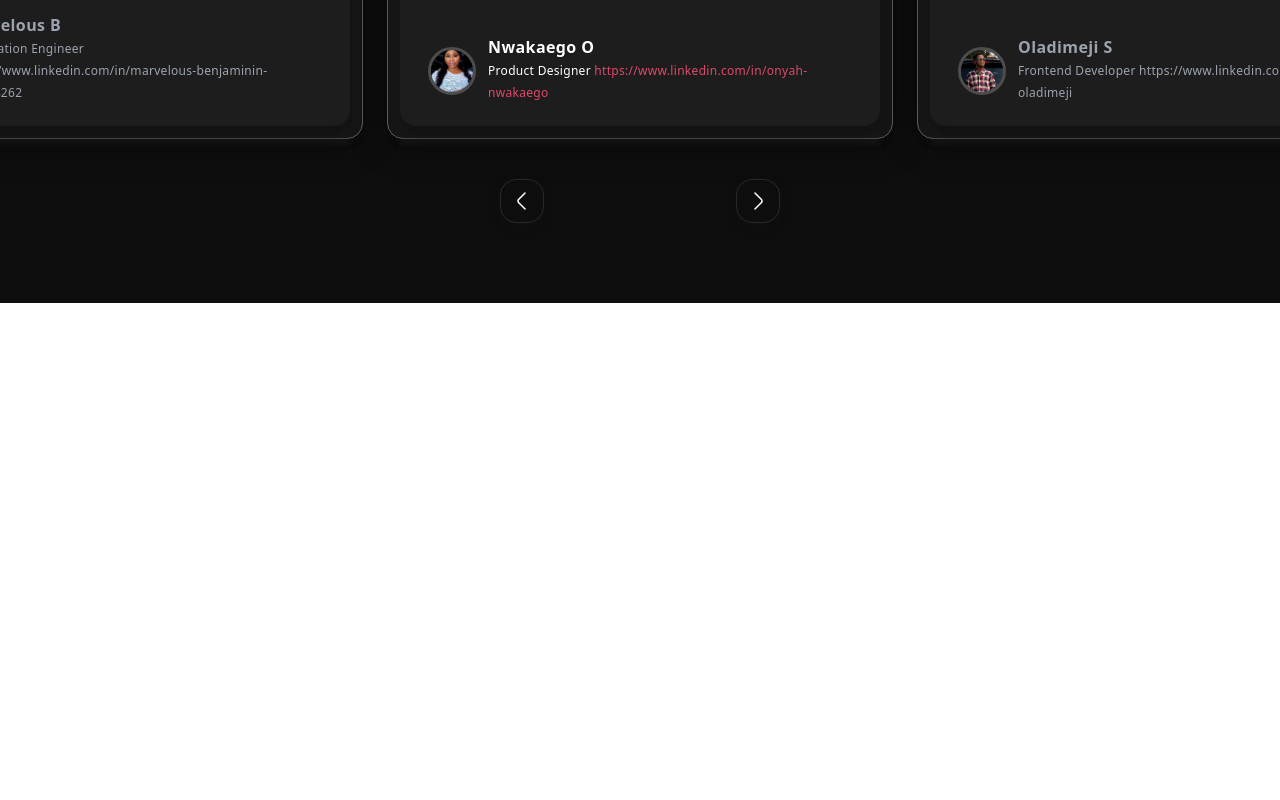
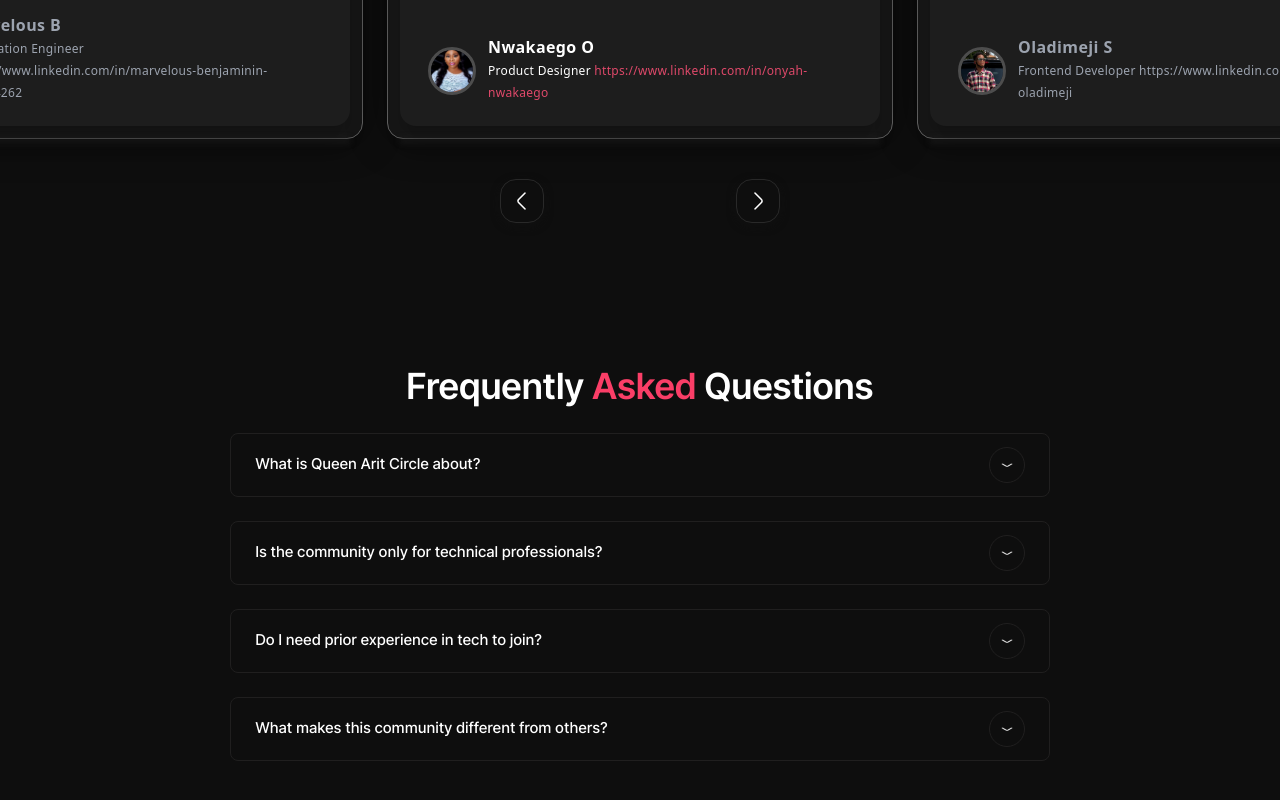
Before and after one commit to OLADIMEJI988/aritdevcircle, a React (Vite) app: page / in a window 1280 px wide. Shown: the part 2968-3768 px from the top of the page. Before the commit the page ends 3271 px from the top, so only its background shows below. Built offline with nearby package versions, Linux system fonts and the light colour scheme.

Commit message:
added FAQ

```diff
--- /dev/null
+++ b/src/components/FAQ.jsx
@@ -0,0 +1,76 @@
+import React, { useRef } from "react";
+import { motion, useInView } from "framer-motion";
+import arrowUp from "../assets/arrowup.webp";
+import arrowDown from "../assets/arrowdown.webp";
+import Questions from "./Questions";
+
+export default function FAQ() {
+  return (
+    <div className="bg-[#0E0E0E] text-white mobile:max-lg:pb-80 py-10 tracking-wide inter">
+      {/* Title */}
+      <FAQHeader />
+
+      {/* FAQ Items */}
+      <div className="mb-20 mt-4 px-4 md:px-10 lg:px-32 space-y-6">
+        <FAQItem
+          question="What is Queen Arit Circle about?"
+          answer="Queen Arit Circle is a supportive community for early-career and mid-level tech professionals designed to help members transition from learning to earning through mentorship, collaboration and career enhancement."
+        />
+        <FAQItem
+          question="Is the community only for technical professionals?"
+          answer="No. While we have developers, designers, and data professionals, we also support non-technical roles such as virtual/executive assistants, project managers, technical writers, cybersecurity and many more."
+        />
+        <FAQItem
+          question="Do I need prior experience in tech to join?"
+          answer="Not at all. Whether you’re just starting out, transitioning into tech, or looking to level up your existing skills, you’ll find resources and support tailored to your stage."
+        />
+        <FAQItem
+          question="What makes this community different from others?"
+          answer="We go beyond just technical skills. Our focus is on the holistic growth of tech professionals—equipping you with practical, career-advancing skills while providing a supportive, inclusive, and empowering space to thrive."
+        />
+      </div>
+    </div>
+  );
+}
+
+/* Title Animation */
+function FAQHeader() {
+  const ref = useRef(null);
+  const isInView = useInView(ref, { once: true, margin: "-100px" });
+
+  return (
+    <motion.div
+      ref={ref}
+      initial={{ opacity: 0, y: 30 }}
+      animate={isInView ? { opacity: 1, y: 0 } : { opacity: 0, y: 30 }}
+      transition={{ duration: 0.6, ease: "easeOut" }}
+      className="mb-5 font-semibold text-center px-4 md:px-10 lg:px-20"
+    >
+      <p className="text-[25px] md:text-[30px] lg:text-[36px]">
+        Frequently <span className="text-[#FA3E67]">Asked</span> Questions
+      </p>
+    </motion.div>
+  );
+}
+
+/* Each Question Should Animate On Scroll */
+function FAQItem({ question, answer }) {
+  const ref = useRef(null);
+  const isInView = useInView(ref, { once: true, margin: "-100px" });
+
+  return (
+    <motion.div
+      ref={ref}
+      initial={{ opacity: 0, y: 30 }}
+      animate={isInView ? { opacity: 1, y: 0 } : { opacity: 0, y: 30 }}
+      transition={{ duration: 0.5, ease: "easeOut" }}
+    >
+      <Questions
+        question={question}
+        answer={answer}
+        arrowDown={arrowDown}
+        arrowUp={arrowUp}
+      />
+    </motion.div>
+  );
+}
--- /dev/null
+++ b/src/components/Questions.jsx
@@ -0,0 +1,68 @@
+import React, { useState } from "react";
+import { motion, AnimatePresence } from "framer-motion";
+
+export default function Questions({ question, arrowDown, answer, arrowUp }) {
+  const [isOpen, setIsOpen] = useState(false);
+
+  const openPopup = () => setIsOpen(true);
+  const closePopup = () => setIsOpen(false);
+
+  return (
+    <div className="w-full tracking-wide max-w-[98%] sm:max-w-[85%] md:max-w-[80%] lg:max-w-[80%] mx-auto mb-4 transition-all duration-300 inter">
+      <div
+        className={`border flex justify-between items-start sm:items-center px-[13px] sm:px-6 py-3 sm:py-[13px] rounded-lg ${
+          isOpen ? "border-[#FA3E67]" : "border-[#201F1F]"
+        }`}
+      >
+        <p className="font-medium py-1 text-sm mobile:max-xxm:w-64 xxm:max-blm:w-[295px] sm:text-[15px] leading-snug sm:leading-normal">
+          {question}
+        </p>
+
+        {isOpen ? (
+          <div className="border border-[#FA3E67] mobile:max-xxm:h-8 mobile:max-xxm:w-8 h-9 w-9 flex items-center justify-center rounded-full">
+            <button
+              onClick={closePopup}
+              className="flex items-center justify-center"
+            >
+              <img
+                className="h-[8px] w-[14px]"
+                src={arrowUp}
+                alt="collapse"
+              />
+            </button>
+          </div>
+        ) : (
+          <div className="border border-[#201F1F] h-9 w-9 mobile:max-xxm:h-8 mobile:max-xxm:w-8 flex items-center justify-center rounded-full">
+            <button
+              onClick={openPopup}
+              className="flex items-center justify-center"
+            >
+              <img
+                className="h-[8px] w-[14px]"
+                src={arrowDown}
+                alt="expand"
+              />
+            </button>
+          </div>
+        )}
+      </div>
+
+      <AnimatePresence>
+        {isOpen && (
+          <motion.div
+            key="content"
+            initial={{ height: 0, opacity: 0 }}
+            animate={{ height: "auto", opacity: 1 }}
+            exit={{ height: 0, opacity: 0 }}
+            transition={{ duration: 0.3, ease: "easeInOut" }}
+            className="overflow-hidden"
+          >
+            <div className="border border-t-0 border-[#201F1F] bg-[#0E0E0E] mx-2 sm:mx-[7px] px-4 py-3 text-white text-xs sm:text-sm rounded-b-md tracking-wide text-left">
+              <p>{answer}</p>
+            </div>
+          </motion.div>
+        )}
+      </AnimatePresence>
+    </div>
+  );
+}
--- a/src/components/TestimonialCarousel.jsx
+++ b/src/components/TestimonialCarousel.jsx
@@ -132,7 +132,7 @@ const testimonials = [
     name: "Motunrayo A",
     link: {
         label: "Frontend Engineer ",
-        url: "(Will send LinkedIn later)"
+        url: "https://www.linkedin.com/in/motunrayoadeneye/"
     },
     img: motunrayo,
     text: "Only this year, I have hopped on different challenges which I have never had any experience on, some I got gifts while some I lost. The essence of all these for me is that I get better. As a result of this I have gathered a lot of experiences which I haven't been able to get for 2 years.",
@@ -200,7 +200,7 @@ export default function TestimonialCarousel() {
   ];
 
   return (
-    <div className="flex flex-col items-center pt-10 mobile:max-lg:pb-80 lg:pb-20 bg-[#0E0E0E] text-white overflow-hidden relative">
+    <div className="flex flex-col items-center pt-10 mobile:max-lg:pb-28 lg:pb-24 bg-[#0E0E0E] text-white overflow-hidden relative">
       {/* Heading */}
       <motion.div
             ref={ref}
--- a/src/pages/LandingPage.jsx
+++ b/src/pages/LandingPage.jsx
@@ -17,6 +17,7 @@ import Offer from "../components/Offer";
 import About from "../components/About";
 import Events from "../components/Events";
 import TestimonialCarousel from "../components/TestimonialCarousel";
+import FAQ from "../components/FAQ";
 
 export default function LandingPage() {
   const navigate = useNavigate();
@@ -276,8 +277,10 @@ export default function LandingPage() {
         <TestimonialCarousel />
       </div>
 
-      {/* placeholders for ids referenced by menus - kept them for later */}
-      <div id="faq" className="scroll-mt-[80px]" />
+      <div id="faq" className="scroll-mt-[80px]">
+        <FAQ />
+      </div>
+
     </>
   );
 }
```
Also changed, not shown: src/assets/arrowdown.webp (added), src/assets/arrowup.webp (added).
